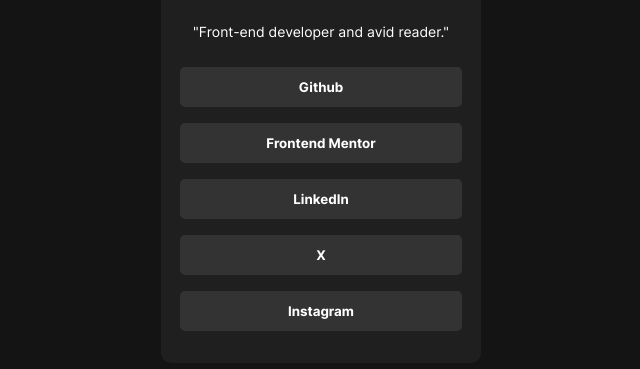
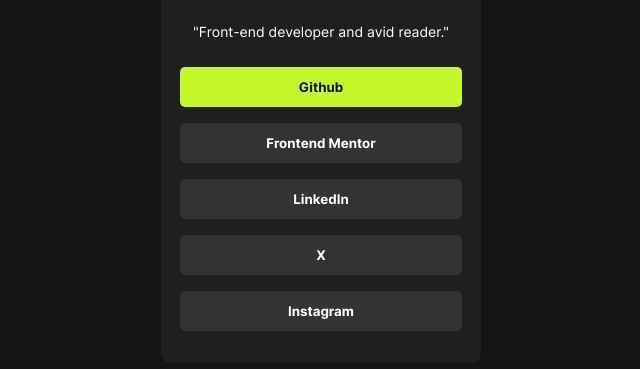
Before and after one commit to a-2280/social-links, a plain HTML site: page index.html in a window 1280 px wide. In both pictures the pointer is over the button "Github". Shown: the part 315-684 px from the top of the page, without its empty margins (319-959 px from the left). Drawn offline with Linux system fonts and the light colour scheme.

Commit message:
added hover effects

```diff
--- a/css/style.css
+++ b/css/style.css
@@ -81,4 +81,11 @@
   border: none;
   padding: 0.75rem 0;
   border-radius: 5px;
+  cursor: pointer;
+  transition: background-color 0.5s, color 0.5s;
 }
+
+button:hover {
+  background-color: var(--green);
+  color: var(--dark-gray);
+}
```
